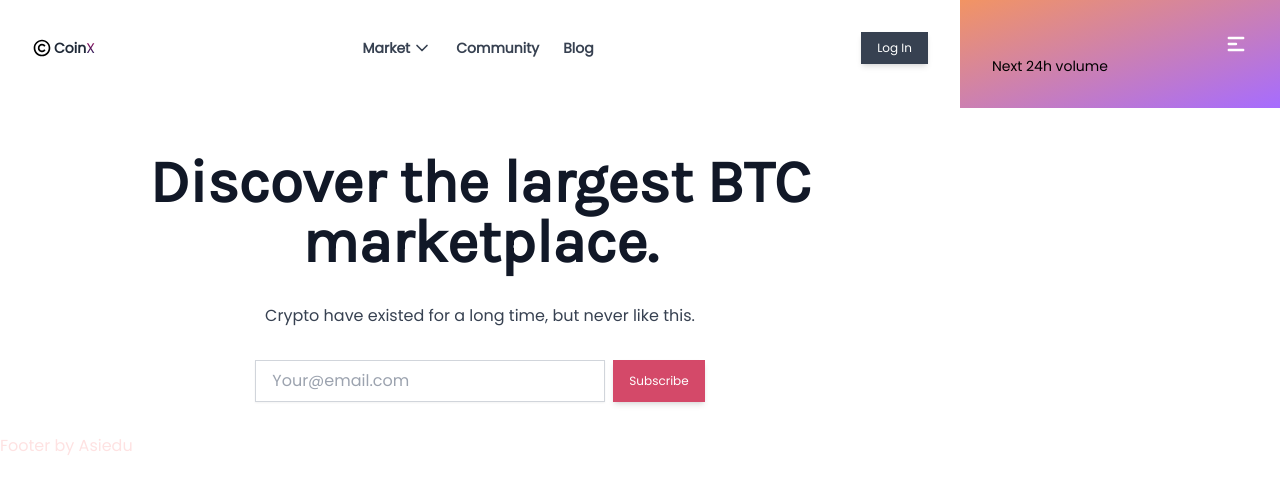
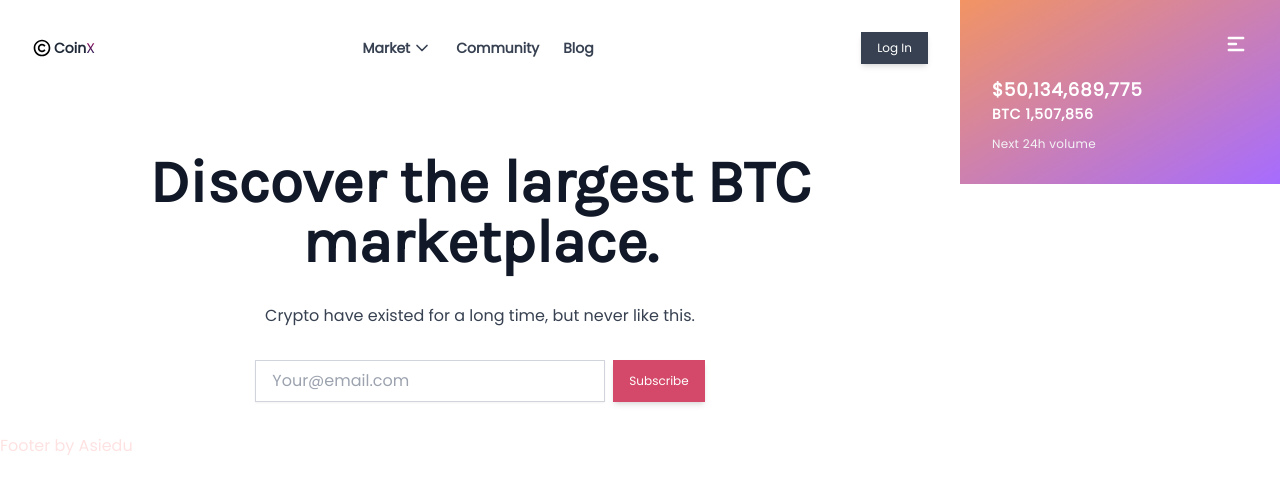
Before and after one commit to Vi-obb/react-cryptocurrency-app, a React (Vite) app: page / in a window 1280 px wide. Shown: the top 492 px of the page. Built offline with nearby package versions, Linux system fonts and the light colour scheme.

Commit message:
added price column to rightSplit side

```diff
--- a/src/components/RightSide.jsx
+++ b/src/components/RightSide.jsx
@@ -18,7 +18,8 @@ import { HiMenuAlt1 } from "react-icons/hi"
 const style = {
 	wrapper: `bg-gradient w-full flex flex-wrap text-sm justify-between items-center p-8`,
 	menu: `text-white text-2xl`,
-	menuDiv: `flex justify-end w-full`,
+	menuDiv: `flex justify-end w-full mb-5`,
+	priceDiv: `text-white`
 }
 const RightHandSide = () => {
 	return (
@@ -26,10 +27,10 @@ const RightHandSide = () => {
 			<div className={style.menuDiv}>
 				<HiMenuAlt1 className={style.menu} />
 			</div>
-			<div>
-				<h2></h2>
-				<h3></h3>
-				<p>Next 24h volume</p>
+			<div className={style.priceDiv}>
+				<p className='font-bold tracking-wider text-lg'>$50,134,689,775</p>
+				<p className='font-bold tracking-wider text-sm mb-3'> BTC 1,507,856 </p>
+				<p className='tracking-wide text-xs text-gray-100'>Next 24h volume</p>
 			</div>
 		</div>
 	)
```
